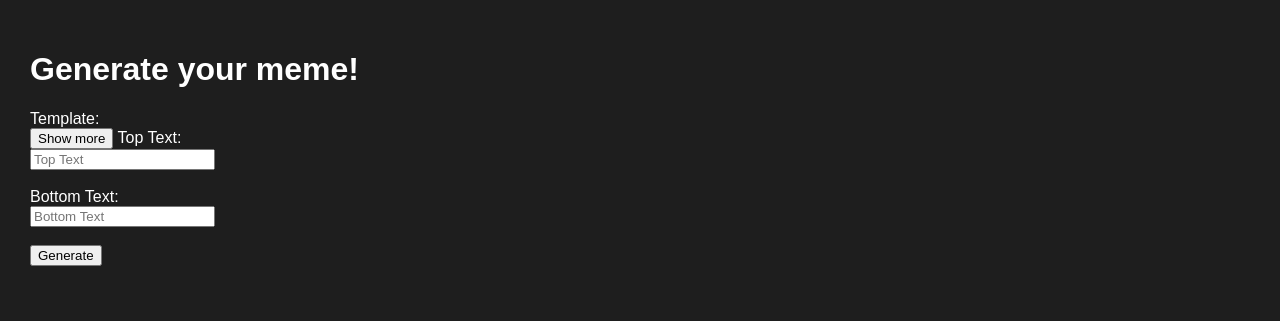
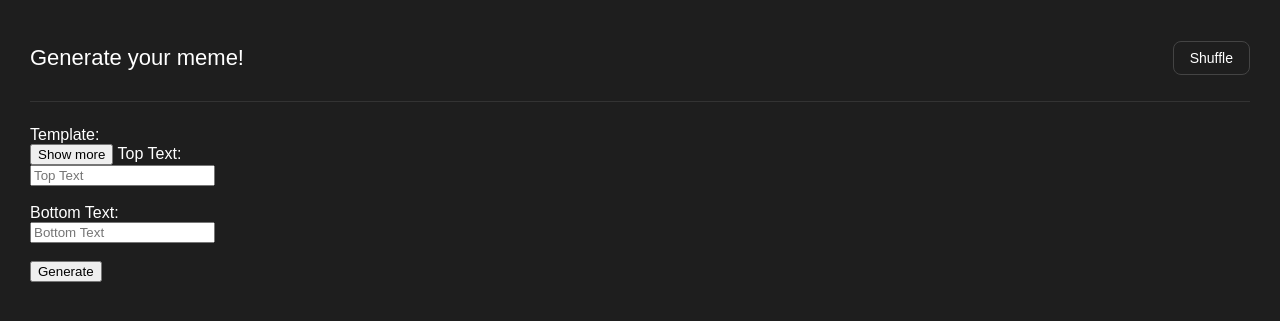
Before and after one commit to Ro-svg-7/Meme-Generator, a Flask app: page / in a window 1280 px wide. Shown: the top 321 px of the page. Run offline with Flask 3, Linux system fonts and the light colour scheme; data that the repository does not hold is empty.

Commit message:
Add shuffle btn

```diff
--- a/static/css/style.css
+++ b/static/css/style.css
@@ -7,6 +7,35 @@ body {
 }
 .hidden{
     display: none;
+}
+.header{
+    display: flex;
+    align-items: center;
+    justify-content: space-between;
+    margin-bottom: 24px;
+    padding-bottom: 16px;
+    border-bottom: 1px solid #333;
+}
+.header h1 {
+    font-size: 22px;
+    font-weight: 500;
+}
+
+.random-btn {
+    display: flex;
+    align-items: center;
+    gap: 8px;
+    padding: 8px 16px;
+    border-radius: 8px;
+    border: 1px solid #444;
+    background: transparent;
+    color: white;
+    font-size: 14px;
+    cursor: pointer;
+}
+
+.random-btn:hover {
+    background: #333;
 }
 .template-grid {
     display: grid;
--- a/static/js/script.js
+++ b/static/js/script.js
@@ -13,3 +13,16 @@ function showMore(){
     document.getElementById("show-more-btn").style.display = "none";
    }
 }
+function shuffleTemplate(){
+    const grid = document.querySelector(".template-grid");
+    const cards = Array.from(grid.querySelectorAll(".template-card"));
+
+    //shuffle the array
+    cards.sort(() => Math.random() - 0.5);
+
+    //re-append in new order, hide all past 10
+    cards.forEach((card, index) => {
+        card.classList.toggle("hidden", index >= 10);
+        grid.appendChild(card);
+    });
+}
--- a/templates/index.html
+++ b/templates/index.html
@@ -7,8 +7,10 @@
     <link rel="stylesheet" href="{{ url_for('static', filename='css/style.css') }}">
 </head>
 <body>
-    <h1>Generate your meme!</h1>
-
+    <div class="header">
+        <h1>Generate your meme!</h1>
+        <button type="button" onclick="shuffleTemplate()" class="random-btn">Shuffle</button>
+    </div>
     <form action="/generate" method="POST">
         <label>Template:</label><br>
         <input
```
